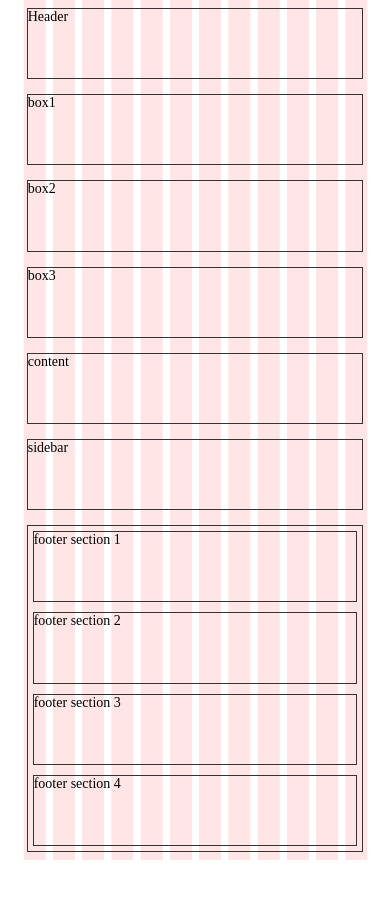
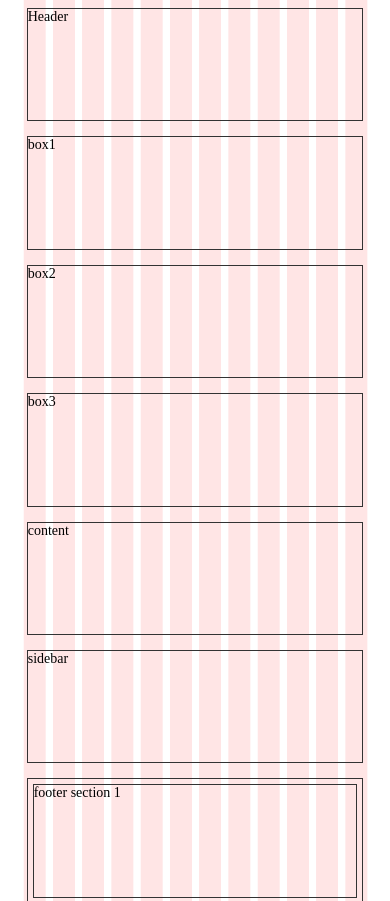
Before and after one commit to huenguyensw/Uppgiften1_CSSGrid, a plain HTML site: page index.html in a window 390 px wide. Shown: the top 901 px of the page. Before the commit the page ends 860 px from the top, so only its background shows below. Drawn offline with Linux system fonts and the light colour scheme.

Commit message:
commit 3

```diff
--- a/CSS/style.css
+++ b/CSS/style.css
@@ -133,6 +133,7 @@ footer {
 @media only screen and (max-width: 768px) {
 	.container{
 	grid-template-columns: 1fr;
+	min-height: 150vh;
 	}
 	header {
 		grid-row: 1/span 1;
```
